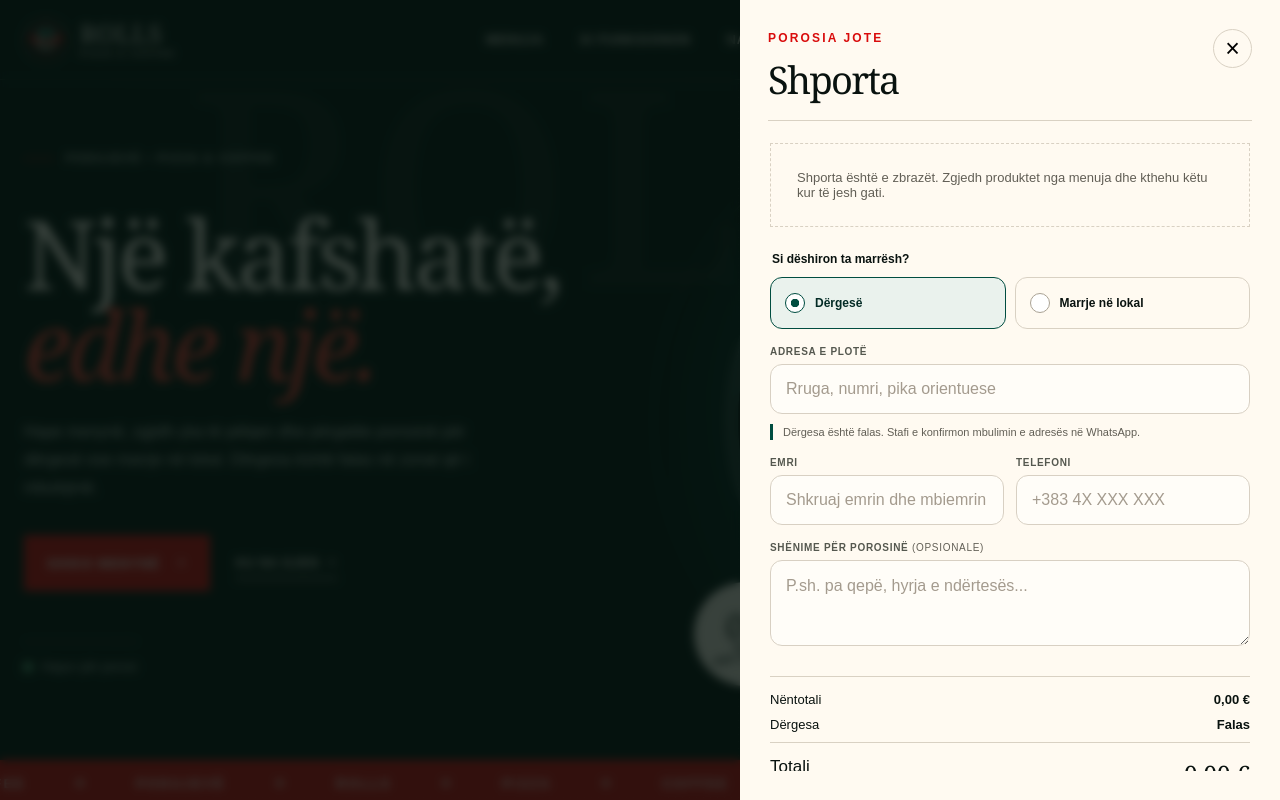
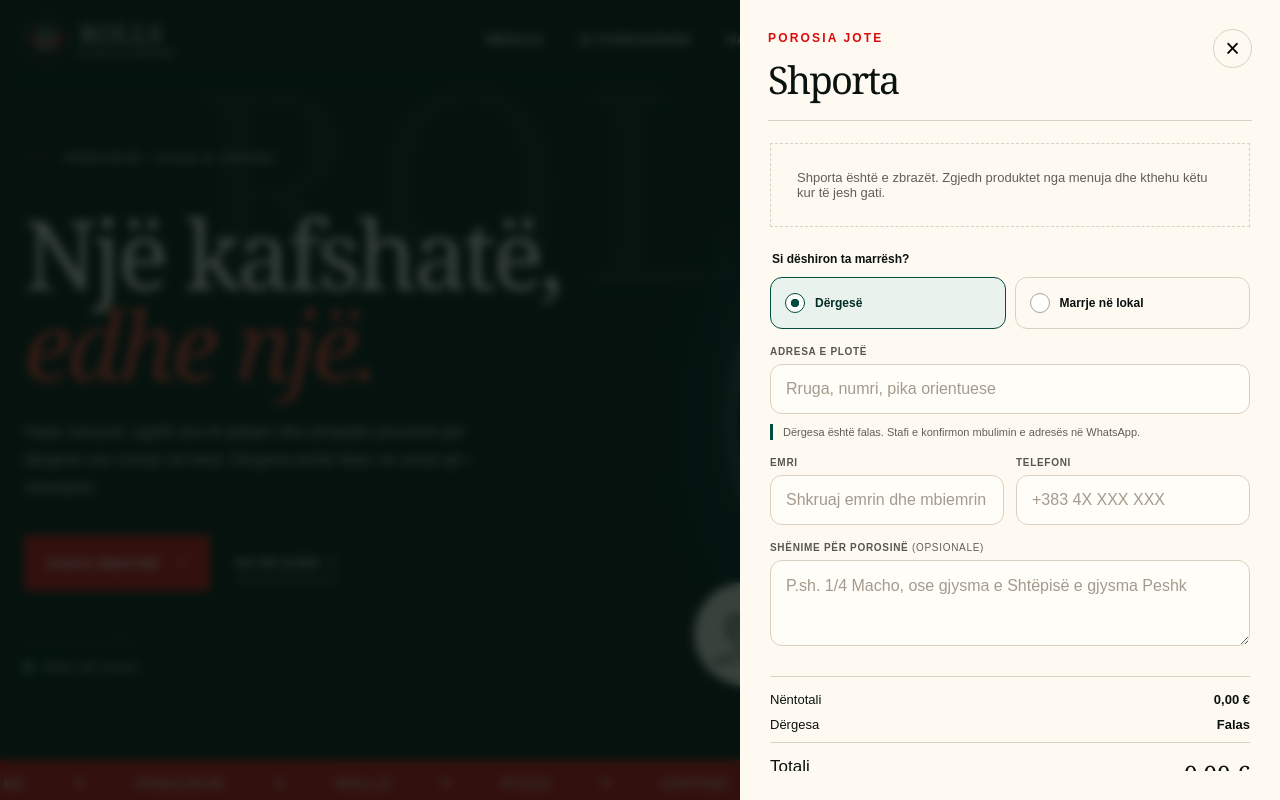
Before and after one commit to Adonitt/Pizza-Rolls, a React (Vite) app: page / in a window 1280 px wide. Both pictures are taken after a click on the button "Hap shportën". Shown: the top 800 px of the page. Built offline with nearby package versions, Linux system fonts and the light colour scheme.

Commit message:
Update Site source

```diff
--- a/src/App.jsx
+++ b/src/App.jsx
@@ -148,7 +148,7 @@ function CartDialog({ open, cart, onClose, onChangeCart }) {
       <form id="checkoutForm" noValidate onSubmit={submit}><fieldset className="method-fieldset"><legend>Si dëshiron ta marrësh?</legend><label><input type="radio" name="method" value="delivery" checked={method === 'delivery'} onChange={() => setMethod('delivery')} /><span>Dërgesë</span></label><label><input type="radio" name="method" value="pickup" checked={method === 'pickup'} onChange={() => setMethod('pickup')} /><span>Marrje në lokal</span></label></fieldset>
         {method === 'delivery' && <div>{business.deliveryZones.length > 0 && <div><label htmlFor="zone">Zona e dërgesës</label><select id="zone" value={form.zoneId} onChange={(event) => setForm({ ...form, zoneId: event.target.value })}><option value="">Zgjedh zonën</option>{business.deliveryZones.map((zone) => <option value={zone.id} key={zone.id}>{zone.name} — {zone.feeCents === 0 ? 'Falas' : formatPrice(zone.feeCents)}</option>)}</select></div>}<label htmlFor="address">Adresa e plotë</label><input id="address" autoComplete="street-address" placeholder="Rruga, numri, pika orientuese" value={form.address} onChange={(event) => setForm({ ...form, address: event.target.value })} required /><p className="delivery-coverage">Dërgesa është falas. Stafi e konfirmon mbulimin e adresës në WhatsApp.</p></div>}
         <div className="field-pair"><div><label htmlFor="customerName">Emri</label><input id="customerName" autoComplete="name" placeholder="Shkruaj emrin dhe mbiemrin" value={form.name} onChange={(event) => setForm({ ...form, name: event.target.value })} required /></div><div><label htmlFor="customerPhone">Telefoni</label><input id="customerPhone" autoComplete="tel" inputMode="tel" placeholder="+383 4X XXX XXX" value={form.phone} onChange={(event) => setForm({ ...form, phone: event.target.value })} required /></div></div>
-        <label htmlFor="notes">Shënime për porosinë <span className="optional">(opsionale)</span></label><textarea id="notes" rows="2" placeholder="P.sh. pa qepë, hyrja e ndërtesës..." value={form.notes} onChange={(event) => setForm({ ...form, notes: event.target.value })} />
+        <label htmlFor="notes">Shënime për porosinë <span className="optional">(opsionale)</span></label><textarea id="notes" rows="2" placeholder="P.sh. 1/4 Macho, ose gjysma e Shtëpisë e gjysma Peshk" value={form.notes} onChange={(event) => setForm({ ...form, notes: event.target.value })} />
         <div className="totals"><div><span>Nëntotali</span><strong>{formatPrice(totals.subtotalCents)}</strong></div>{method === 'delivery' && <div><span>Dërgesa</span><strong>{totals.validZone ? (totals.deliveryCents === 0 ? 'Falas' : formatPrice(totals.deliveryCents)) : 'Zgjedh zonën'}</strong></div>}<div className="grand-total"><span>Totali</span><strong>{formatPrice(totals.totalCents)}</strong></div></div>
         <p className="payment-note">Pagesa bëhet në dorëzim ose marrje. Dërgimi në WhatsApp nuk e konfirmon automatikisht porosinë.</p>{error && <p className="form-error" role="alert">{error}</p>}<button className="button button-red send-order" type="submit" disabled={!orderOpen || !lines.length}>{orderOpen ? 'Dërgo porosinë në WhatsApp' : 'Mbyllur — hapet në 10:00'} <ArrowIcon /></button><p className="send-hint">Në WhatsApp shtyp “Dërgo” dhe prit konfirmimin nga stafi.</p>
       </form>
```
Also changed, not shown: 2 other files (tests, documents, lock files or other folders).
